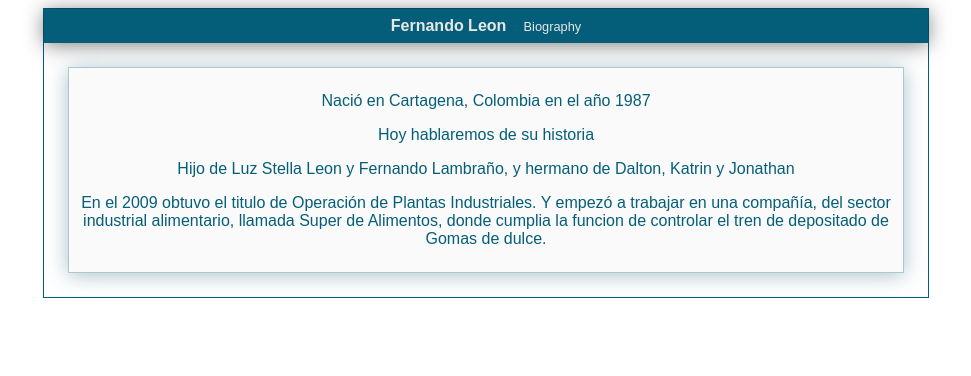
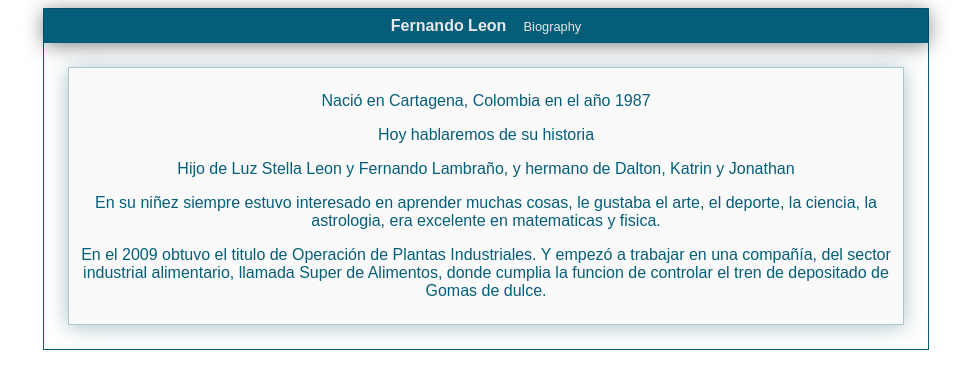
Before and after one commit to Fredev7/hiperblog, a plain HTML site: page index.html in a window 1280 px wide. Shown: the whole page, without its empty margins (154-1125 px from the left). Drawn offline with Linux system fonts and the light colour scheme.

Commit message:
Added a post about my childhood

```diff
--- a/index.html
+++ b/index.html
@@ -17,6 +17,9 @@
             <p>Nació en Cartagena, Colombia en el año 1987</p>
             <p>Hoy hablaremos de su historia</p>
             <p>Hijo de Luz Stella Leon y Fernando Lambraño, y hermano de Dalton, Katrin y Jonathan</p>
+            <p>En su niñez siempre estuvo interesado en aprender muchas cosas, le gustaba el arte, el deporte,
+                la ciencia, la astrologia, era excelente en matematicas y fisica.
+            </p>
             <p>En el 2009 obtuvo el titulo de Operación de Plantas Industriales. Y empezó a trabajar en
                 una compañía, del sector industrial alimentario, llamada Super de Alimentos, donde
                 cumplia la funcion de controlar el tren de depositado de Gomas de dulce.
```
